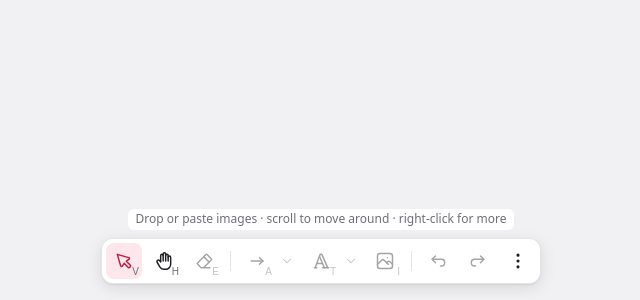
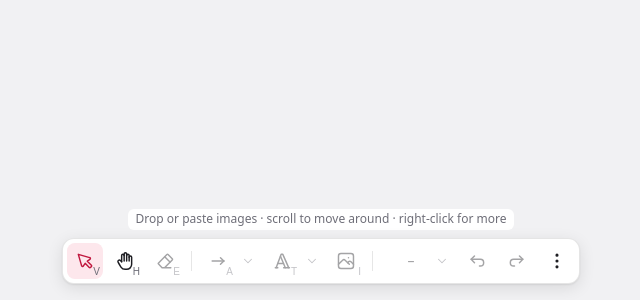
Before and after one commit to bruits/planche, a website with bundled scripts: page web/public/index.html in a window 1280 px wide. Shown: the part 500-800 px from the top of the page, without its empty margins (319-959 px from the left). Built offline with nearby package versions, Linux system fonts and the light colour scheme.

Commit message:
feat: put zoom in the toolbar

```diff
--- a/web/public/style.css
+++ b/web/public/style.css
@@ -580,6 +580,27 @@ body {
   height: 14px;
 }
 
+.bar .zoom {
+  display: flex;
+  gap: 2px;
+  width: auto;
+  padding: 0 6px 0 8px;
+  font: inherit;
+  font-variant-numeric: tabular-nums;
+}
+
+/* Wide enough for four digits, so that the bar stays put as the zoom changes. */
+.bar .zoom span {
+  min-width: 5.5ch;
+  text-align: center;
+}
+
+.bar .zoom svg {
+  width: 14px;
+  height: 14px;
+  color: var(--muted);
+}
+
 .bar button[aria-expanded="true"] {
   background: var(--hover);
 }
--- a/web/src/main.ts
+++ b/web/src/main.ts
@@ -61,6 +61,8 @@ const AGENT = "planche.agent";
 /** Where the browser remembers that the window stays on top. */
 const ON_TOP = "planche.ontop";
 const ZOOM_STEP = 1.25;
+/** What the zoom's menu zooms to at once. */
+const ZOOMS = [0.25, 0.5, 1, 2, 4];
 /** In the order the key goes through them. */
 const BACKGROUNDS: Background[] = ["plain", "grid", "dots"];
 const SCHEMES: Scheme[] = ["light", "dark", "system"];
@@ -70,6 +72,7 @@ const details = new Map<string, string>();
 const shown = overlay(byId("viewport"));
 const viewport = view(byId("viewport"), {
   frame(camera, size) {
+    bar.zoomed();
     shown.frame(camera, size);
     comments.frame(camera);
     editing.follow();
@@ -195,6 +198,12 @@ const backdrop = (label: string, background: Background): Command => ({
   label,
   unavailable: noBoard,
   run: () => useBackground(background),
+});
+const zoomTo = (label: string, zoom: number, keys?: Shortcut[]): Command => ({
+  label,
+  keys,
+  unavailable: noneShown,
+  run: () => viewport.zoomBy(zoom / viewport.zoom()!),
 });
 const palette = (label: string, to: Scheme): Command => ({ label, run: () => appearance.choose(to) });
 /** The palette's colour, or a sticky note's paper, at `at`. */
@@ -399,12 +408,7 @@ const commands = {
     unavailable: noneShown,
     run: () => viewport.zoomBy(1 / ZOOM_STEP),
   },
-  actualSize: {
-    label: "Zoom to 100%",
-    keys: [{ key: "0", code: "Digit0", command: true }],
-    unavailable: noneShown,
-    run: () => viewport.zoomBy(1 / viewport.zoom()!),
-  },
+  actualSize: zoomTo("Zoom to 100%", 1, [{ key: "0", code: "Digit0", command: true }]),
   fit: {
     label: "Zoom to fit",
     keys: [{ code: "Digit1", shift: true }],
@@ -414,6 +418,12 @@ const commands = {
         viewport.look(fit(extent(opened), viewport.size()));
       }
     },
+  },
+  fitSelection: {
+    label: "Zoom to selection",
+    keys: [{ code: "Digit2", shift: true }],
+    unavailable: noneSelected,
+    run: () => fitTo(editing.selection()),
   },
   hints: {
     label: "Hints",
@@ -543,6 +553,14 @@ const bar = toolbar(
       { command: commands.addImages, icon: "photo" },
     ],
     [
+      {
+        zoom: () => {
+          const zoom = viewport.zoom();
+          return zoom === undefined ? undefined : percent(zoom);
+        },
+        unavailable: noneShown,
+        entries: zooms,
+      },
       { command: steady(commands.undo), icon: "undo" },
       { command: steady(commands.redo), icon: "redo" },
     ],
@@ -553,9 +571,6 @@ const bar = toolbar(
     commands.openZip,
     commands.saveAs,
     commands.exportZip,
-    "separator",
-    commands.fit,
-    commands.actualSize,
     "separator",
     grids(),
     themes(),
@@ -704,6 +719,33 @@ function holdSpace(held: boolean): void {
   }
 }
 
+function percent(zoom: number): string {
+  return `${Math.round(zoom * 100)}%`;
+}
+
+function zooms(): Entry[] {
+  const now = viewport.zoom();
+  return [
+    commands.zoomIn,
+    commands.zoomOut,
+    commands.fit,
+    commands.fitSelection,
+    "separator",
+    ...ZOOMS.map((zoom) => ({
+      ...zoomTo(percent(zoom), zoom, zoom === 1 ? commands.actualSize.keys : undefined),
+      checked: now !== undefined && percent(now) === percent(zoom),
+    })),
+  ];
+}
+
+/** Zooms to fit `ids`, when any of them shows. */
+function fitTo(ids: string[]): void {
+  const area = opened && extent(opened, ids);
+  if (area) {
+    viewport.look(fit(area, viewport.size()));
+  }
+}
+
 function grids(): Entry {
   const current = opened?.board.background;
   return {
@@ -773,12 +815,7 @@ async function serveAgents(): Promise<void> {
       zoom: () => viewport.zoom(),
       centre: () => viewport.centre(),
       select: (ids) => editing.select(ids),
-      frame(ids) {
-        const area = opened && extent(opened, ids);
-        if (area) {
-          viewport.look(fit(area, viewport.size()));
-        }
-      },
+      frame: fitTo,
     }),
   );
   await allowAgents(recall(AGENT) === "on");
--- a/web/src/toolbar.ts
+++ b/web/src/toolbar.ts
@@ -1,5 +1,6 @@
 // The bar at the bottom of the window: the tools, some of which share a button, the commands
-// that act at once, and a menu of the rest. Above it sit a line of hints, and the app's messages.
+// that act at once, the zoom, and a menu of the rest. Above it sit a line of hints, and the
+// app's messages.
 
 import { ariaKeys, describe, named, type Command } from "./commands.js";
 import { icon, type Icon } from "./icons.js";
@@ -19,6 +20,14 @@ export interface Family {
   tools: Button[];
 }
 
+/** A button that shows the zoom, and opens a menu of `entries`. */
+export interface Zoom {
+  /** As the button shows it, `undefined` when nothing is shown. */
+  zoom(): string | undefined;
+  unavailable(): string | undefined;
+  entries(): Entry[];
+}
+
 export interface Toolbar {
   /** Shows which tool is in use, and `hint` unless a button's own is showing. */
   refresh(hint: string): void;
@@ -26,6 +35,8 @@ export interface Toolbar {
   say(message: string, busy?: boolean): void;
   /** Marks the menu's button while the board has changes to lose. */
   unsaved(unsaved: boolean): void;
+  /** Shows the zoom as it is, cheaply enough for every frame. */
+  zoomed(): void;
   /** Shows `shown` as the hint while `element`, outside the bar, is hovered or focused. */
   explain(element: HTMLElement, shown: () => string): void;
   /** Its top edge, with the hint and the message, in CSS pixels from the window's. */
@@ -40,7 +51,7 @@ const READING_TIME = 40;
  * `groups` of buttons, apart from each other, the last one ending with the button of the menu
  * that `entries` fills.
  */
-export function toolbar(host: HTMLElement, groups: (Button | Family)[][], entries: () => Entry[]): Toolbar {
+export function toolbar(host: HTMLElement, groups: (Button | Family | Zoom)[][], entries: () => Entry[]): Toolbar {
   // Always there, even empty, as screen readers only follow a live region that already shows.
   const message = document.createElement("p");
   message.id = "message";
@@ -73,6 +84,7 @@ export function toolbar(host: HTMLElement, groups: (Button | Family)[][], entrie
   /** Each button for a tool or a command, with the one it stands for, and the one it shows. */
   const buttons: { button: HTMLButtonElement; current: () => Button; shown: Button }[] = [];
   const chevrons: { chevron: HTMLButtonElement; tools: Button[] }[] = [];
+  const zooms: { button: HTMLButtonElement; value: HTMLElement; item: Zoom }[] = [];
   const stops: HTMLButtonElement[] = [];
   const add = (current: () => Button) => {
     const shown = current();
@@ -100,6 +112,19 @@ export function toolbar(host: HTMLElement, groups: (Button | Family)[][], entrie
       row.append(separator());
     }
     for (const item of group) {
+      if ("zoom" in item) {
+        const button = document.createElement("button");
+        button.type = "button";
+        button.className = "zoom";
+        const value = document.createElement("span");
+        button.append(value, icon("chevron"));
+        opens(button, "Zoom", item.entries, { above: button, left: true });
+        explain(button, () => "Zoom");
+        row.append(button);
+        stops.push(button);
+        zooms.push({ button, value, item });
+        continue;
+      }
       if (!("tools" in item)) {
         add(() => item);
         continue;
@@ -146,6 +171,18 @@ export function toolbar(host: HTMLElement, groups: (Button | Family)[][], entrie
     stops[(to + stops.length) % stops.length]!.focus();
   });
 
+  const zoomed = () => {
+    for (const { button, value, item } of zooms) {
+      const zoom = item.zoom();
+      const text = zoom ?? "–";
+      if (value.textContent !== text) {
+        value.textContent = text;
+        button.setAttribute("aria-label", zoom === undefined ? "Zoom" : `Zoom ${zoom}`);
+      }
+    }
+  };
+  zoomed();
+
   function explain(button: HTMLElement, shown: () => string): void {
     const listen = (type: string, change: () => void) =>
       button.addEventListener(type, () => {
@@ -180,6 +217,11 @@ export function toolbar(host: HTMLElement, groups: (Button | Family)[][], entrie
         const reason = reasons.every((one) => one !== undefined) ? reasons[0] : undefined;
         mark(chevron, { "aria-disabled": reason !== undefined && "true", title: reason });
       }
+      for (const { button, item } of zooms) {
+        const reason = item.unavailable();
+        mark(button, { "aria-disabled": reason !== undefined && "true", title: reason });
+      }
+      zoomed();
       base = next;
       showHint();
     },
@@ -194,6 +236,7 @@ export function toolbar(host: HTMLElement, groups: (Button | Family)[][], entrie
       menuButton.classList.toggle("unsaved", unsaved);
       menuButton.setAttribute("aria-label", unsaved ? "Menu, with unsaved changes" : "Menu");
     },
+    zoomed,
     explain,
     top: () => host.getBoundingClientRect().top,
   };
```
